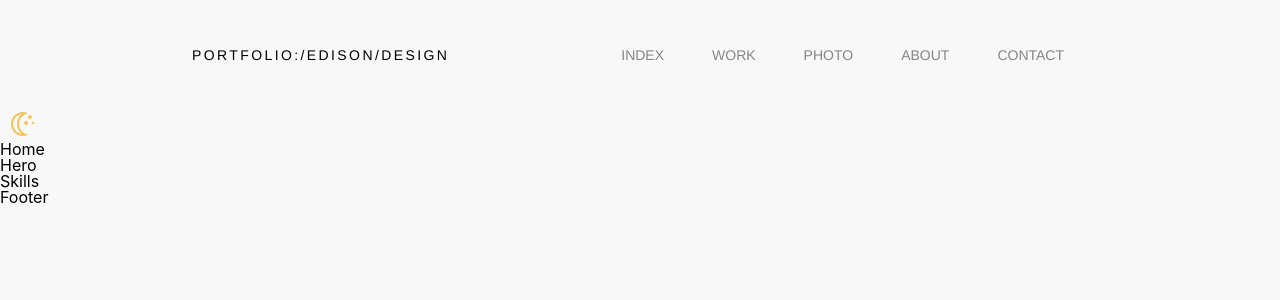
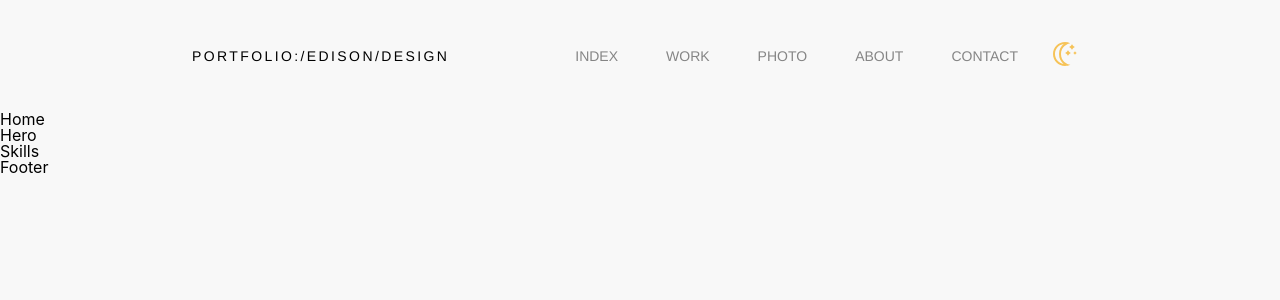
Before and after one commit to fyeung21/edison-web, a React (Create React App) app: page / in a window 1280 px wide. Shown: the top 300 px of the page. Built offline with nearby package versions, Linux system fonts and the light colour scheme.

Commit message:
Adjust styles for darkmode toggle to be in the header

```diff
--- a/src/components/Header/headerStyles.js
+++ b/src/components/Header/headerStyles.js
@@ -4,8 +4,9 @@ import { theme } from "../Theme";
 export const HeaderCont = styled.div`
     display: flex;
     justify-content: space-between;
+    align-items: center;
     width: 70%;
-    margin: 3rem auto;
+    margin: 2.5rem auto;
 `
 export const NavCont = styled.div`
     display: flex;
--- a/src/components/globalStyles.js
+++ b/src/components/globalStyles.js
@@ -7,3 +7,7 @@ export const GlobalStyles = createGlobalStyle`
     transition: all 0.50s linear;
   }
 `
+export const MenuCont = styled.div`
+    display: flex;
+    align-items: center;
+`
--- a/src/routes/index.js
+++ b/src/routes/index.js
@@ -9,10 +9,13 @@ import Header from '../components/Header/Header';
 import Footer from "../components/Footer/Footer";
 
 import { ThemeProvider } from "styled-components";
-import { GlobalStyles } from "../components/globalStyles";
+import { GlobalStyles, MenuCont } from "../components/globalStyles";
 import { useDarkMode } from "../components/hooks/useDarkMode";
 import { lightTheme, darkTheme } from "../components/Theme";
 import Toggle from "../components/Header/Toggler";
+import { HeaderCont } from "../components/Header/headerStyles";
+import Logo from "../components/Header/Logo";
+import Nav from "../components/Header/Nav";
 
 const Routes = () => {
 
@@ -24,8 +27,14 @@ const Routes = () => {
         <Fragment>
             <ThemeProvider theme={themeMode}>
                 <GlobalStyles />
-                <Header />
-                <Toggle theme={theme} toggleTheme={themeToggler} />
+                {/* <Header /> */}
+                <HeaderCont>
+                    <Logo />
+                    <MenuCont>
+                        <Nav />
+                        <Toggle theme={theme} toggleTheme={themeToggler} />
+                    </MenuCont>
+                </HeaderCont>
                 <Switch>
                     <Route path="/work">
                         <Work />
```
